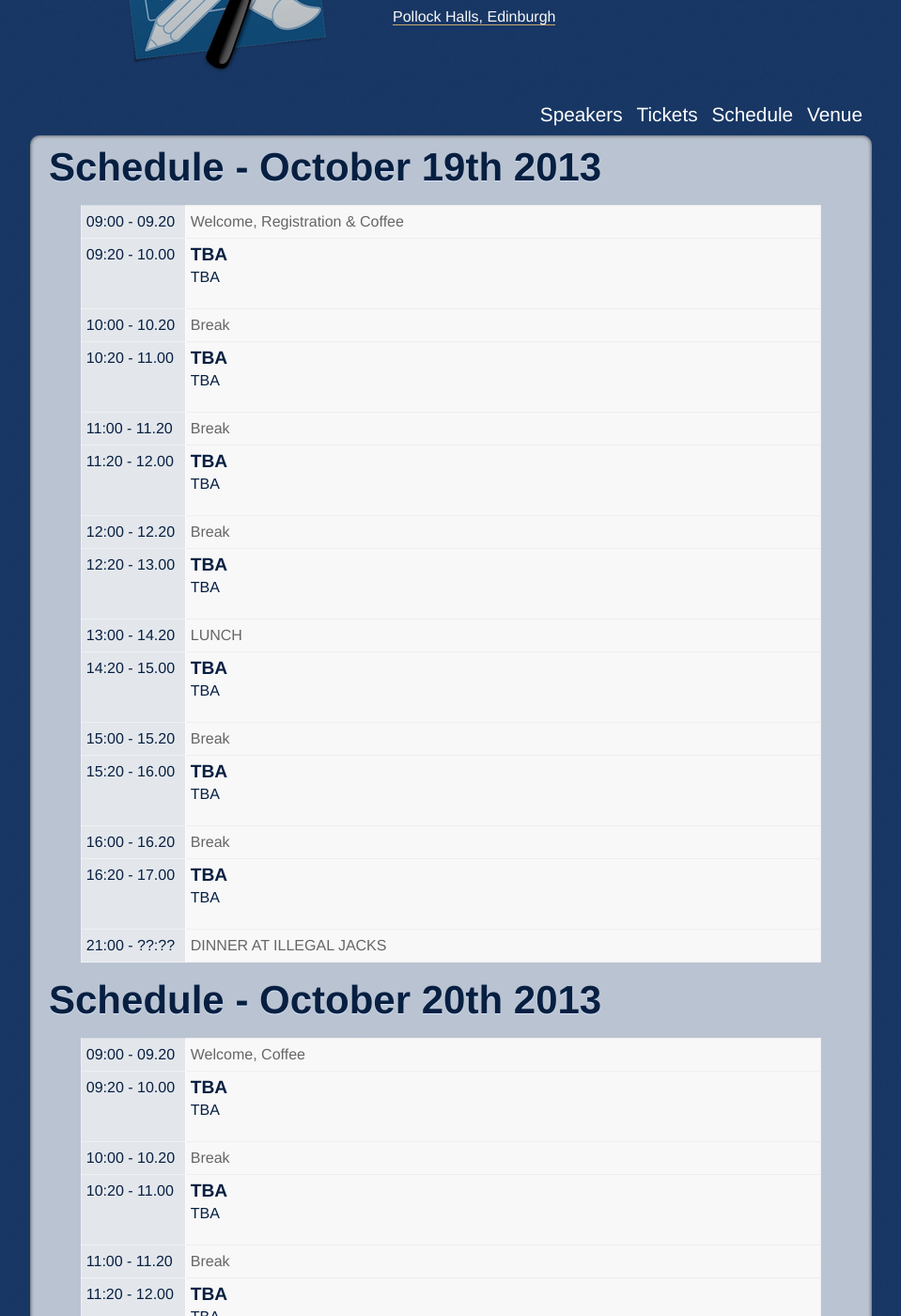
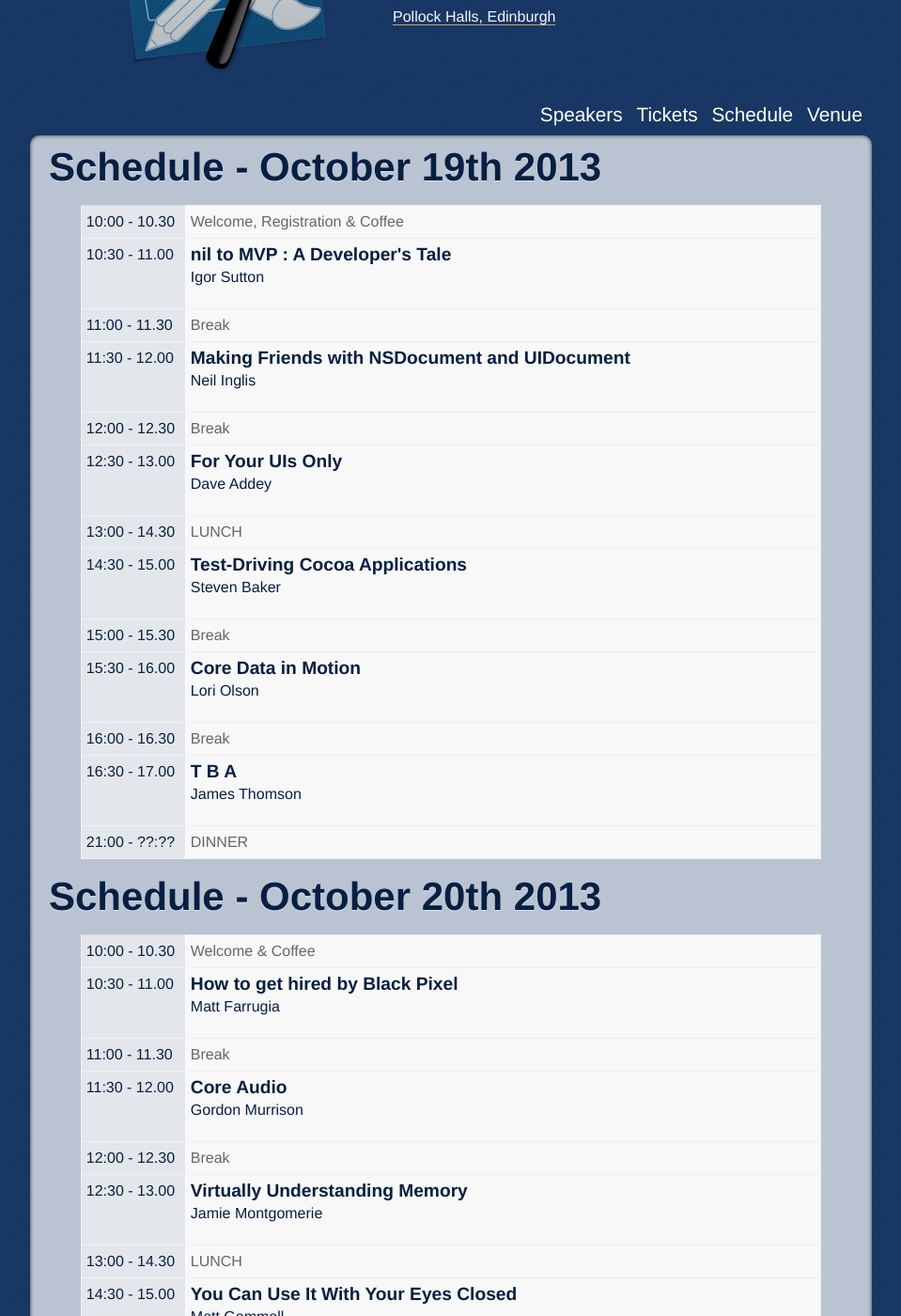
Before and after one commit to acf/nsscotland, a Jekyll site: the page built from schedule.html, in a window 1280 px wide and 1400 px high, scrolled down 228 px. Shown: the whole window at 94% size, without its empty margins (160-1119 px from the left). Built offline with Jekyll 4.4.1, drawn with Linux system fonts in a browser that asks for light colours; some of the changed text lies outside the part shown.

Commit message:
Added Dave and schedule

```diff
--- a/index.html
+++ b/index.html
@@ -32,10 +32,10 @@
 
   <div class="info">
     <h3>Dave Addey</h3>
-    <a class="bigger" href="http://agant.com/">agant.com</a>
+    <a class="bigger" href="http://daveaddey.com/">daveaddey.com</a>
     <div class="abstract">
-      <h4>T B A</h4>
-      <p>T B A</p>
+      <h4>For Your UIs Only</h4>
+      <p>Apple's Human Interface Guidelines give an excellent overview of when and where to use many of the UIKit controls. However, it's not always clear-cut as to which UIKit approach you should use, or when one control is more appropriate than another. This talk will build on the fact that the Guidelines are exactly that – guidelines – and will help you decide when it's time to expand on the guidelines' recommendations to suit your UI's needs.</p>
     </div>
     <div class="biography">
       <h4>Biography</h4>
--- a/schedule.html
+++ b/schedule.html
@@ -7,93 +7,81 @@
 
 <table>
   <tr>
-    <th>09:00 - 09.20</th>
+    <th>10:00 - 10.30</th>
     <td class="interval">Welcome, Registration &amp; Coffee</td>
   </tr>
   <tr>
-    <th>09:20 - 10.00</th>
+    <th>10:30 - 11.00</th>
     <td>
-      <div class="talk">TBA</div>
-      <div class="name">TBA</div>
+      <div class="talk">nil to MVP : A Developer's Tale</div>
+      <div class="name">Igor Sutton</div>
+    </td>
+  </tr>
+  <tr>
+    <th>11:00 - 11.30</th>
+    <td class="interval">Break</td>
+  </tr>
+
+  <tr>
+    <th>11:30 - 12.00</th>
+    <td>
+      <div class="talk">Making Friends with NSDocument and UIDocument</div>
+      <div class="name">Neil Inglis</div>
+    </td>
+  </tr>
+  <tr>
+    <th>12:00 - 12.30</th>
+    <td class="interval">Break</td>
+  </tr>
+
+  <tr>
+    <th>12:30 - 13.00</th>
+    <td>
+      <div class="talk">For Your UIs Only</div>
+      <div class="name">Dave Addey</div>
     </td>
   </tr>
 
   <tr>
-    <th>10:00 - 10.20</th>
-    <td class="interval">Break</td>
-  </tr>
-  <tr>
-    <th>10:20 - 11.00</th>
-    <td>
-      <div class="talk">TBA</div>
-      <div class="name">TBA</div>
-    </td>
-  </tr>
-
-  <tr>
-    <th>11:00 - 11.20</th>
-    <td class="interval">Break</td>
-  </tr>
-  <tr>
-    <th>11:20 - 12.00</th>
-    <td>
-      <div class="talk">TBA</div>
-      <div class="name">TBA</div>
-    </td>
-  </tr>
-
-  <tr>
-    <th>12:00 - 12.20</th>
-    <td class="interval">Break</td>
-  </tr>
-  <tr>
-    <th>12:20 - 13.00</th>
-    <td>
-      <div class="talk">TBA</div>
-      <div class="name">TBA</div>
-    </td>
-  </tr>
-
-  <tr>
-    <th>13:00 - 14.20</th>
+    <th>13:00 - 14.30</th>
     <td class="interval">LUNCH</td>
   </tr>
 
   <tr>
-    <th>14:20 - 15.00</th>
+    <th>14:30 - 15.00</th>
     <td>
-      <div class="talk">TBA</div>
-      <div class="name">TBA</div>
+      <div class="talk">Test-Driving Cocoa Applications</div>
+      <div class="name">Steven Baker</div>
     </td>
+  </tr>
+  <tr>
+    <th>15:00 - 15.30</th>
+    <td class="interval">Break</td>
   </tr>
 
   <tr>
-    <th>15:00 - 15.20</th>
-    <td class="interval">Break</td>
+    <th>15:30 - 16.00</th>
+    <td>
+      <div class="talk">Core Data in Motion</div>
+      <div class="name">Lori Olson</div>
+    </td>
   </tr>
   <tr>
-    <th>15:20 - 16.00</th>
-    <td>
-      <div class="talk">TBA</div>
-      <div class="name">TBA</div>
-    </td>
+    <th>16:00 - 16.30</th>
+    <td class="interval">Break</td>
   </tr>
 
   <tr>
-    <th>16:00 - 16.20</th>
-    <td class="interval">Break</td>
-  </tr>
-  <tr>
-    <th>16:20 - 17.00</th>
+    <th>16:30 - 17.00</th>
     <td>
-      <div class="talk">TBA</div>
-      <div class="name">TBA</div>
+      <div class="talk">T B A</div>
+      <div class="name">James Thomson</div>
     </td>
   </tr>
 
   <tr>
     <th>21:00 - ??:??</th>
-    <td class="interval">DINNER AT ILLEGAL JACKS</td>
+    <td class="interval">DINNER</td>
   </tr>
 </table>
 
@@ -101,87 +89,80 @@
 
 <table>
   <tr>
-    <th>09:00 - 09.20</th>
-    <td class="interval">Welcome, Coffee</td>
+    <th>10:00 - 10.30</th>
+    <td class="interval">Welcome &amp; Coffee</td>
   </tr>
   <tr>
-    <th>09:20 - 10.00</th>
+    <th>10:30 - 11.00</th>
     <td>
-      <div class="talk">TBA</div>
-      <div class="name">TBA</div>
+      <div class="talk">How to get hired by Black Pixel</div>
+      <div class="name">Matt Farrugia</div>
+    </td>
+  </tr>
+  <tr>
+    <th>11:00 - 11.30</th>
+    <td class="interval">Break</td>
+  </tr>
+
+  <tr>
+    <th>11:30 - 12.00</th>
+    <td>
+      <div class="talk">Core Audio</div>
+      <div class="name">Gordon Murrison</div>
+    </td>
+  </tr>
+  <tr>
+    <th>12:00 - 12.30</th>
+    <td class="interval">Break</td>
+  </tr>
+
+  <tr>
+    <th>12:30 - 13.00</th>
+    <td>
+      <div class="talk">Virtually Understanding Memory</div>
+      <div class="name">Jamie Montgomerie</div>
     </td>
   </tr>
 
   <tr>
-    <th>10:00 - 10.20</th>
+    <th>13:00 - 14.30</th>
+    <td class="interval">LUNCH</td>
+  </tr>
+
+  <tr>
+    <th>14:30 - 15.00</th>
+    <td>
+      <div class="talk">You Can Use It With Your Eyes Closed</div>
+      <div class="name">Matt Gemmell</div>
+    </td>
+  </tr>
+  <tr>
+    <th>15:00 - 15.30</th>
     <td class="interval">Break</td>
   </tr>
+
   <tr>
-    <th>10:20 - 11.00</th>
+    <th>15:30 - 16.00</th>
     <td>
-      <div class="talk">TBA</div>
-      <div class="name">TBA</div>
+      <div class="talk">Seeing The Bigger Picture</div>
+      <div class="name">Simon Wolf</div>
+    </td>
+  </tr>
+  <tr>
+    <th>16:00 - 16.30</th>
+    <td class="interval">Break</td>
+  </tr>
+
+  <tr>
+    <th>16:30 - 17.00</th>
+    <td>
+      <div class="talk">Graham Lee</div>
+      <div class="name">Architectural Patterns for Wetware Systems</div>
     </td>
   </tr>
 
   <tr>
-    <th>11:00 - 11.20</th>
-    <td class="interval">Break</td>
-  </tr>
-  <tr>
-    <th>11:20 - 12.00</th>
-    <td>
-      <div class="talk">TBA</div>
-      <div class="name">TBA</div>
-    </td>
-  </tr>
-
-  <tr>
-    <th>12:00 - 12.20</th>
-    <td class="interval">Break</td>
-  </tr>
-  <tr>
-    <th>12:20 - 13.00</th>
-    <td>
-      <div class="talk">TBA</div>
-      <div class="name">TBA</div>
-    </td>
-  </tr>
-
-  <tr>
-    <th>13:00 - 14.20</th>
-    <td class="interval">LUNCH</td>
-  </tr>
-
-  <tr>
-    <th>14:20 - 15.00</th>
-    <td>
-      <div class="talk">TBA</div>
-      <div class="name">TBA</div>
-    </td>
-  </tr>
-
-  <tr>
-    <th>15:00 - 15.20</th>
-    <td class="interval">Break</td>
-  </tr>
-  <tr>
-    <th>15:20 - 16.00</th>
-    <td>
-      <div class="talk">TBA</div>
-      <div class="name">TBA</div>
-    </td>
-  </tr>
-
-  <tr>
-    <th>16:00 - 16.20</th>
-    <td class="interval">Break</td>
-  </tr>
-  <tr>
-    <th>16:20 - 17.00</th>
-    <td>
-      <div class="talk">TBA</div>
-      <div class="name">TBA</div>
-    </td>
+    <th>17:00 - ??:??</th>
+    <td class="interval">PUB</td>
   </tr>
 </table>
```
